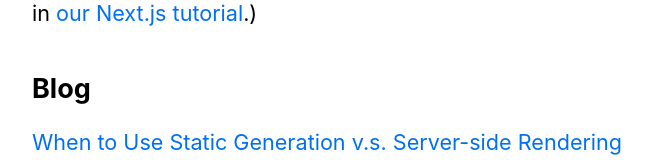
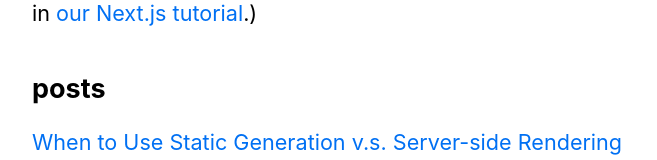
Before and after one commit to lagooned/blog, a Next.js app: page /blog/ in a window 1280 px wide. Shown: the part 399-559 px from the top of the page, without its empty margins (302-959 px from the left). Built offline with nearby package versions, Linux system fonts and the light colour scheme.

Commit message:
rename blog section header -> 'posts'

```diff
--- a/pages/index.js
+++ b/pages/index.js
@@ -19,7 +19,7 @@
         </p>
       </section>
       <section className={`${utilStyles.headingMd} ${utilStyles.padding1px}`}>
-        <h2 className={utilStyles.headingLg}>Blog</h2>
+        <h2 className={utilStyles.headingLg}>posts</h2>
         <ul className={utilStyles.list}>
           {allPostsData.map(({ id, date, title }) => (
             <li className={utilStyles.listItem} key={id}>
```
